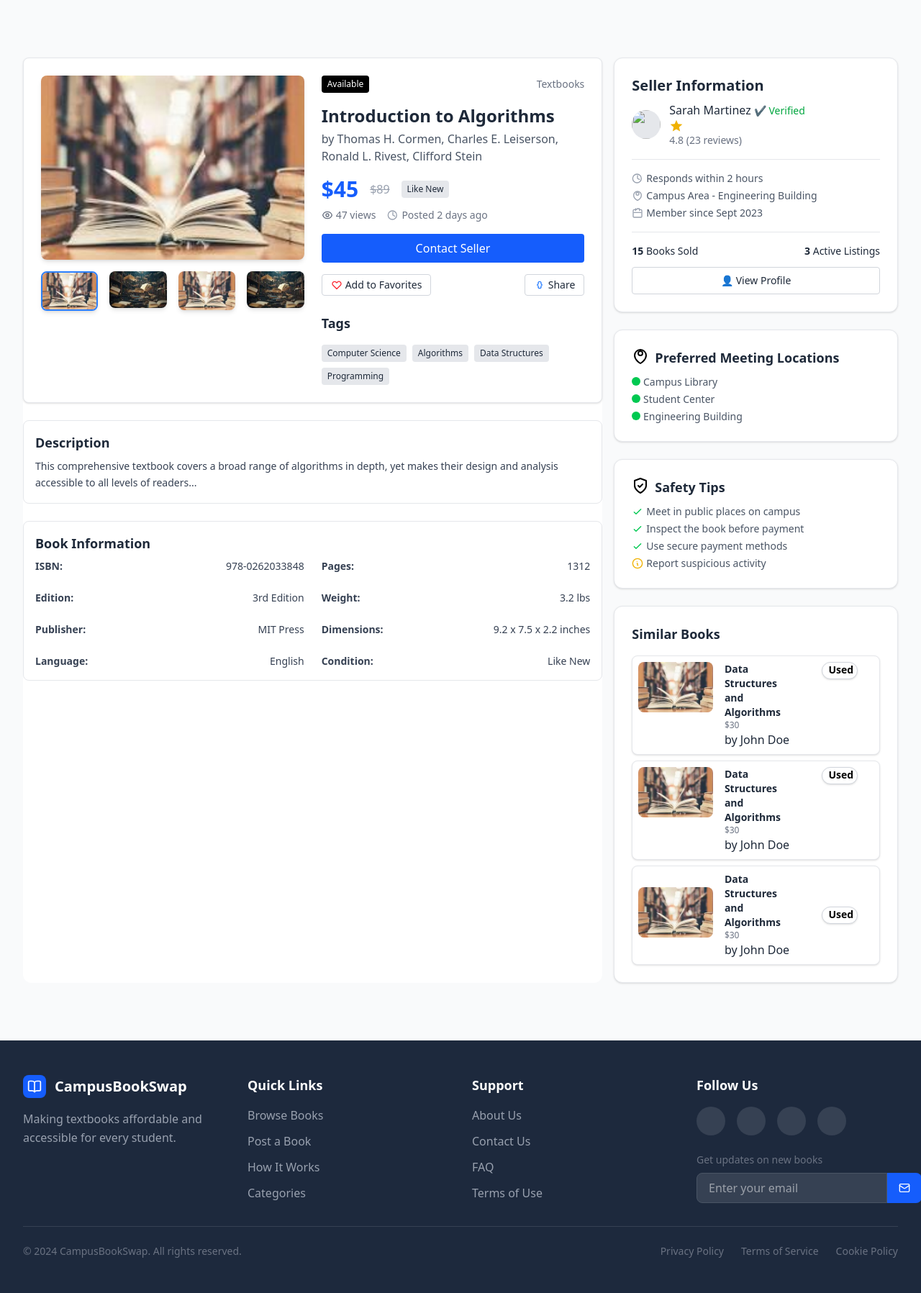
After one commit to themiya-kaluarachchi/CampusBookSwap---PHP-group-project, a PHP site: template views/books/bookDetails.php in a window 1280 px wide. The commit adds this page. Shown: the whole page at 72% size. Run offline with PHP 8.4, Linux system fonts and the light colour scheme; the template is opened without the code that fills it, so the values that code supplies are empty; some libraries are stand-ins or nearby versions.

Commit message:
created book details page

```diff
--- a/index.php
+++ b/index.php
@@ -28,6 +28,10 @@ switch ($page) {
     include 'views/books/addABook.php';
     break;
 
+  case 'book_details':
+    include "views/books/bookDetails.php";
+    break;
+
   default:
     include 'views/404.php';
     break;
--- /dev/null
+++ b/views/books/bookDetails.php
@@ -0,0 +1,297 @@
+<?php
+  $bookId = (int)($_GET['id'] ?? 0);
+?>
+
+<div class="font-sans text-gray-800 bg-gray-50">
+
+  <div class="min-h-screen px-4 py-16">
+    <div class="max-w-fit mx-auto grid lg:grid-cols-3 gap-4 p-4">
+
+      <!-- Book Details Section -->
+      <div class="lg:col-span-2 bg-white  rounded-xl">
+
+        <div class="grid grid-cols-1 gap-6 md:grid-cols-2 p-6 rounded-lg border border-gray-200 shadow-sm bg-white">
+          <div>
+            <img src="b1.jpg" alt="Main book cover" class="w-full h-64 object-cover rounded-lg shadow-md mb-4" id="main-img">
+            <div class="grid grid-cols-4 gap-4">
+              <img src="././assets/images/books/b1.jpg" alt="Book thumbnail" class="object-cover rounded-lg shadow-md mb-4 cursor-pointer sub-img">
+              <img src="././assets/images/books/b2.jpg" alt="Book thumbnail" class="object-cover rounded-lg shadow-md mb-4 cursor-pointer sub-img">
+              <img src="././assets/images/books/b1.jpg" alt="Book thumbnail" class="object-cover rounded-lg shadow-md mb-4 cursor-pointer sub-img">
+              <img src="././assets/images/books/b2.jpg" alt="Book thumbnail" class="object-cover rounded-lg shadow-md mb-4 cursor-pointer sub-img">
+            </div>
+          </div>
+
+          <div>
+            <div class="flex flex-wrap items-center justify-between gap-2">
+              <span class="bg-black text-white text-xs px-2 py-1 rounded">Available</span>
+              <span class="text-sm text-gray-500">Textbooks</span>
+            </div>
+
+            <h1 class="text-2xl font-bold mt-4">Introduction to Algorithms</h1>
+            <p class="text-gray-600 mt-1">by Thomas H. Cormen, Charles E. Leiserson, Ronald L. Rivest, Clifford Stein</p>
+
+            <div class="flex flex-wrap items-center gap-4 mt-4">
+              <span class="text-blue-600 text-3xl font-bold">$45</span>
+              <span class="line-through text-gray-400">$89</span>
+              <span class="bg-gray-200 text-xs px-2 py-1 rounded">Like New</span>
+            </div>
+
+            <div class="flex flex-wrap items-center text-gray-500 text-sm mt-2 gap-4">
+              <span class="flex items-center gap-1">
+                <svg class="w-4 h-4" fill="none" stroke="currentColor" viewBox="0 0 24 24">
+                  <path stroke-linecap="round" stroke-linejoin="round" stroke-width="2" d="M15 12a3 3 0 11-6 0 3 3 0 016 0z"/>
+                  <path stroke-linecap="round" stroke-linejoin="round" stroke-width="2" d="M2.458 12C3.732 7.943 7.523 5 12 5c4.478 0 8.268 2.943 9.542 7-1.274 4.057-5.064 7-9.542 7-4.477 0-8.268-2.943-9.542-7z"/>
+                </svg>
+                47 views
+              </span>
+              <span class="flex items-center gap-1">
+                <svg class="w-4 h-4 text-gray-400" fill="none" stroke="currentColor" stroke-width="2"
+                    viewBox="0 0 24 24" xmlns="http://www.w3.org/2000/svg">
+                  <path stroke-linecap="round" stroke-linejoin="round"
+                        d="M12 6v6l4 2m4-2a9 9 0 11-18 0 9 9 0 0118 0z"></path>
+                </svg>
+                Posted 2 days ago
+              </span>
+            </div>
+
+            <button class="mt-4 bg-blue-600 hover:bg-blue-700 transition text-white font-medium px-6 py-2 rounded w-full">Contact Seller</button>
+
+            <div class="mt-4 flex items-center justify-between gap-3">
+              <button class="flex items-center gap-1 text-sm border border-gray-300 hover:border-gray-400 rounded px-3 py-1">
+                <svg class="w-4 h-4 text-red-500" fill="none" stroke="currentColor" viewBox="0 0 24 24">
+                  <path stroke-linecap="round" stroke-linejoin="round" stroke-width="2" d="M4.318 6.318a4.5 4.5 0 016.364 0L12 7.586l1.318-1.268a4.5 4.5 0 116.364 6.364L12 20.364l-7.682-7.682a4.5 4.5 0 010-6.364z"/>
+                </svg>
+                Add to Favorites
+              </button>
+              <button class="flex items-center gap-1 text-sm border border-gray-300 hover:border-gray-400 rounded px-3 py-1">
+                <svg class="w-4 h-4 text-blue-500" fill="none" stroke="currentColor" viewBox="0 0 24 24">
+                  <path stroke-linecap="round" stroke-linejoin="round" stroke-width="2" d="M15 8a3 3 0 00-6 0v1.586a1 1 0 01-.293.707L7 12l1.707 1.707a1 1 0 01.293.707V16a3 3 0 006 0v-1.586a1 1 0 01.293-.707L17 12l-1.707-1.707a1 1 0 01-.293-.707V8z"/>
+                </svg>
+                Share
+              </button>
+            </div>
+
+            <h2 class="text-lg font-semibold mt-6">Tags</h2>
+            <div class="mt-4 flex flex-wrap gap-2">
+              <span class="bg-gray-200 text-xs px-2 py-1 rounded">Computer Science</span>
+              <span class="bg-gray-200 text-xs px-2 py-1 rounded">Algorithms</span>
+              <span class="bg-gray-200 text-xs px-2 py-1 rounded">Data Structures</span>
+              <span class="bg-gray-200 text-xs px-2 py-1 rounded">Programming</span>
+            </div>
+          </div>
+        </div>
+
+        <section class="mt-6 space-y-4 border border-gray-200 p-4 rounded-lg bg-white">
+          <h2 class="text-lg font-semibold mb-2">Description</h2>
+          <p class="text-gray-700 text-sm leading-relaxed">
+            This comprehensive textbook covers a broad range of algorithms in depth, yet makes their design and analysis accessible to all levels of readers...
+          </p>
+        </section>
+
+        <div class="mt-6 space-y-4 border border-gray-200 p-4 rounded-lg bg-white">
+          <h2 class="text-lg font-semibold mb-2">Book Information</h2>
+          <div class="grid grid-cols-2 gap-6 text-sm text-gray-700">
+            <p class="flex justify-between"><strong>ISBN:</strong> 978-0262033848</p>
+            <p class="flex justify-between"><strong>Pages:</strong> 1312</p>
+            <p class="flex justify-between"><strong>Edition:</strong> 3rd Edition</p>
+            <p class="flex justify-between"><strong>Weight:</strong> 3.2 lbs</p>
+            <p class="flex justify-between"><strong>Publisher:</strong> MIT Press</p>
+            <p class="flex justify-between"><strong>Dimensions:</strong> 9.2 x 7.5 x 2.2 inches</p>
+            <p class="flex justify-between"><strong>Language:</strong> English</p>
+            <p class="flex justify-between"><strong>Condition:</strong> Like New</p>
+          </div>
+        </div>
+      </div>
+
+      <!-- Sidebar Section -->
+      <div class="space-y-6">
+
+        <div class="bg-white p-6 rounded-xl shadow-sm border border-gray-200">
+          <h2 class="text-xl font-semibold mb-2">Seller Information</h2>
+          <div class="flex items-center space-x-3">
+            <img src="https://via.placeholder.com/40" class="w-10 h-10 rounded-full bg-gray-200" />
+            <div>
+              <p class="font-medium">Sarah Martinez <span class="text-green-600 text-sm">✔ Verified</span></p>
+              <p class="text-sm text-gray-500">
+                <svg xmlns="http://www.w3.org/2000/svg" fill="currentColor" class="w-5 h-5 text-yellow-500" viewBox="0 0 24 24">
+                  <path d="M12 17.27L18.18 21l-1.63-7.03L22 9.24l-7.19-.61L12 2 9.19 8.63 2 9.24l5.45 4.73L5.82 21z"/>
+                </svg>
+                4.8 (23 reviews)</p>
+            </div>
+          </div>
+          <hr class="my-4 border-gray-200"/>
+          <ul class="text-sm text-gray-600 space-y-1">
+            <li class="flex items-center gap-1">
+              <svg class="w-4 h-4 text-gray-400" fill="none" stroke="currentColor" stroke-width="2"
+                  viewBox="0 0 24 24" xmlns="http://www.w3.org/2000/svg">
+                <path stroke-linecap="round" stroke-linejoin="round"
+                      d="M12 6v6l4 2m4-2a9 9 0 11-18 0 9 9 0 0118 0z"></path>
+              </svg>
+              Responds within 2 hours
+            </li>
+            <li class="flex items-center gap-1">
+              <svg class="w-4 h-4 text-gray-400" fill="none" stroke="currentColor" stroke-width="2"
+                  viewBox="0 0 24 24" xmlns="http://www.w3.org/2000/svg">
+                <path stroke-linecap="round" stroke-linejoin="round"
+                      d="M12 11c1.657 0 3-1.343 3-3S13.657 5 12 5s-3 1.343-3 3 1.343 3 3 3z"></path>
+                <path stroke-linecap="round" stroke-linejoin="round"
+                      d="M12 22s8-4.5 8-11a8 8 0 10-16 0c0 6.5 8 11 8 11z"></path>
+              </svg>
+              Campus Area - Engineering Building
+            </li>
+            <li class="flex items-center gap-1">
+              <svg class="w-4 h-4 text-gray-400" fill="none" stroke="currentColor" stroke-width="2"
+                  viewBox="0 0 24 24" xmlns="http://www.w3.org/2000/svg">
+                <path stroke-linecap="round" stroke-linejoin="round"
+                      d="M8 7V3m8 4V3M5 11h14M5 21h14a2 2 0 002-2V7a2 2 0 00-2-2h-3l-1-2h-4l-1 2H5a2 2 0 00-2 2v12a2 2 0 002 2z">
+                </path>
+              </svg>
+              Member since Sept 2023
+            </li>
+          </ul>
+          <hr class="my-4 border-gray-200"/>
+          <div class="flex justify-between text-sm">
+            <p><strong>15</strong> Books Sold</p>
+            <p><strong>3</strong> Active Listings</p>
+          </div>
+          <button class="mt-3 border border-gray-300 hover:border-gray-400 w-full rounded px-3 py-2 text-sm">👤 View Profile</button>
+        </div>
+
+        <div class="bg-white p-6 rounded-xl shadow-sm border border-gray-200">
+          <h2 class="text-lg font-semibold inline-flex gap-2">
+            <svg class="w-6 h-6 text-black" fill="none" stroke="currentColor" stroke-width="2"
+                  viewBox="0 0 24 24" xmlns="http://www.w3.org/2000/svg">
+                <path stroke-linecap="round" stroke-linejoin="round"
+                      d="M12 11c1.657 0 3-1.343 3-3S13.657 5 12 5s-3 1.343-3 3 1.343 3 3 3z"></path>
+                <path stroke-linecap="round" stroke-linejoin="round"
+                      d="M12 22s8-4.5 8-11a8 8 0 10-16 0c0 6.5 8 11 8 11z"></path>
+              </svg>
+            <span>Preferred Meeting Locations </span>
+          </h2>
+          <ul class="text-sm text-gray-600 mt-2 space-y-1">
+            <li><span class="inline-block w-3 h-3 bg-green-500 rounded-full"></span> Campus Library</li>
+            <li><span class="inline-block w-3 h-3 bg-green-500 rounded-full"></span> Student Center</li>
+            <li><span class="inline-block w-3 h-3 bg-green-500 rounded-full"></span> Engineering Building</li>
+          </ul>
+        </div>
+
+        <div class="bg-white p-6 rounded-xl shadow-sm border border-gray-200">
+          <h2 class="text-lg font-semibold inline-flex gap-2">
+            <svg class="w-6 h-6 text-black" fill="none" stroke="currentColor" stroke-width="2"
+                viewBox="0 0 24 24" xmlns="http://www.w3.org/2000/svg">
+              <path stroke-linecap="round" stroke-linejoin="round"
+                    d="M12 22s8-4 8-10V5l-8-3-8 3v7c0 6 8 10 8 10z" />
+              <path stroke-linecap="round" stroke-linejoin="round"
+                    d="M9 12l2 2 4-4" />
+            </svg>
+            Safety Tips
+          </h2>
+          <ul class="text-sm text-gray-600 mt-2 space-y-1">
+            <li class="flex items-center gap-1">
+              <svg class="w-4 h-4 text-green-500" fill="none" stroke="currentColor" viewBox="0 0 24 24">
+                <path stroke-linecap="round" stroke-linejoin="round" stroke-width="2" d="M5 13l4 4L19 7"/>
+              </svg>
+              Meet in public places on campus
+            </li>
+            <li class="flex items-center gap-1">
+              <svg class="w-4 h-4 text-green-500" fill="none" stroke="currentColor" viewBox="0 0 24 24">
+                <path stroke-linecap="round" stroke-linejoin="round" stroke-width="2" d="M5 13l4 4L19 7"/>
+              </svg>
+              Inspect the book before payment
+            </li>
+            <li class="flex items-center gap-1">
+              <svg class="w-4 h-4 text-green-500" fill="none" stroke="currentColor" viewBox="0 0 24 24">
+                <path stroke-linecap="round" stroke-linejoin="round" stroke-width="2" d="M5 13l4 4L19 7"/>
+              </svg>
+              Use secure payment methods
+            </li>
+            <li class="flex items-center gap-1">
+              <svg class="w-4 h-4 text-yellow-500" fill="none" stroke="currentColor" viewBox="0 0 24 24">
+                <path stroke-linecap="round" stroke-linejoin="round" stroke-width="2" d="M13 16h-1v-4h-1m0-4h.01M12 2a10 10 0 100 20 10 10 0 000-20z"/>
+              </svg>
+              Report suspicious activity
+            </li>
+          </ul>
+        </div>
+
+        <div class="bg-white p-6 rounded-xl shadow-sm border border-gray-200">
+          <h2 class="text-lg font-semibold pb-4">Similar Books</h2>
+          <div class="grid grid-cols gap-2">
+            <div class="bg-white p-2 rounded-lg shadow-sm grid grid-cols-2 md:grid-cols-3 gap-2 border border-gray-200">
+              <img src="././assets/images/books/b1.jpg" alt="Book cover" class="object-cover rounded-lg mb-2">
+              <div class="ml-2">
+                <h3 class="text-sm font-semibold">Data Structures and Algorithms</h3>
+                <p class="text-gray-500 text-xs">$30</p>
+                <p>by John Doe</p>
+              </div>
+              <span class="inline-block px-2 ml-8 text-sm font-semibold text-black bg-white border border-gray-300 rounded-full shadow-sm h-6 w-[50px] flex items-center justify-center">
+                Used
+              </span>
+
+            </div>
+            <div class="bg-white p-2 rounded-lg shadow-sm grid grid-cols-2 md:grid-cols-3 gap-2 border border-gray-200">
+              <img src="././assets/images/books/b1.jpg" alt="Book cover" class="object-cover rounded-lg mb-2">
+              <div class="ml-2">
+                <h3 class="text-sm font-semibold">Data Structures and Algorithms</h3>
+                <p class="text-gray-500 text-xs">$30</p>
+                <p>by John Doe</p>
+              </div>
+              <span class="inline-block px-2 ml-8 text-sm font-semibold text-black bg-white border border-gray-300 rounded-full shadow-sm h-6 w-[50px] flex items-center justify-center">
+                Used
+              </span>
+
+            </div>
+            <div class="bg-white p-2 rounded-lg shadow-sm grid grid-cols-2 md:grid-cols-3 gap-2 border border-gray-200 items-center">
+              <img src="././assets/images/books/b1.jpg" alt="Book cover" class="object-cover rounded-lg mb-2">
+              <div class="ml-2">
+                <h3 class="text-sm font-semibold flex">Data Structures and Algorithms</h3>
+                <p class="text-gray-500 text-xs">$30</p>
+                <p>by John Doe</p>
+              </div>
+              <span class="inline-block px-2 ml-8 text-sm font-semibold text-black bg-white border border-gray-300 rounded-full shadow-sm h-6 w-[50px] flex items-center justify-center">
+                Used
+              </span>
+            </div>
+          </div>
+        </div>
+
+      </div>
+
+    </div>
+  </div>
+
+  <script>
+
+    jQuery.noConflict();
+
+    jQuery(document).ready(function (){
+
+      var imgs = jQuery(".sub-img").map(function(){
+        return jQuery(this).attr("src");
+      }).get();
+
+      console.log(imgs)
+
+      var index = 0;
+      var mainImg = jQuery("#main-img");
+      mainImg.attr("src",imgs[index]);
+      jQuery(".sub-img").eq(index).addClass("border-2 border-blue-500");
+
+      setInterval(() => {
+        index = (index+1) % imgs.length;
+        mainImg.attr("src",imgs[index]);
+        jQuery(".sub-img").removeClass("border-2 border-blue-500");
+        jQuery(".sub-img").eq(index).addClass("border-2 border-blue-500");
+      }, 2000);
+
+      jQuery(".sub-img").on("click",function(){
+        jQuery(".sub-img").removeClass("border-2 border-blue-500");
+        jQuery(this).addClass("border-2 border-blue-500");
+        index = imgs.indexOf(jQuery(this).attr("src"));
+        mainImg.attr("src",imgs[index]);
+      });
+    });
+
+  </script>
+
+</div>
--- a/views/books/browse.php
+++ b/views/books/browse.php
@@ -119,6 +119,7 @@
             </div>
 
             <!-- Book Info -->
+            <a href="index.php?page=book_details&id=<?= htmlspecialchars($book['id']) ?>">
               <div class="p-6 space-y-4">
                 <div class="flex items-center justify-between">
                   <span class="bg-blue-100 text-blue-700 text-xs font-bold px-3 py-1 rounded-full uppercase tracking-wide">
@@ -154,6 +155,7 @@
                   </button>
                 </div> -->
               </div>
+            </a>
           </div>
         <?php endforeach; ?>
       </div>
```
Also changed, not shown: config/book.php (+10 -0 lines), assets/images/books/b1.jpg (added), assets/images/books/b2.jpg (added). Lines whose indentation alone changed are shown as unchanged.
